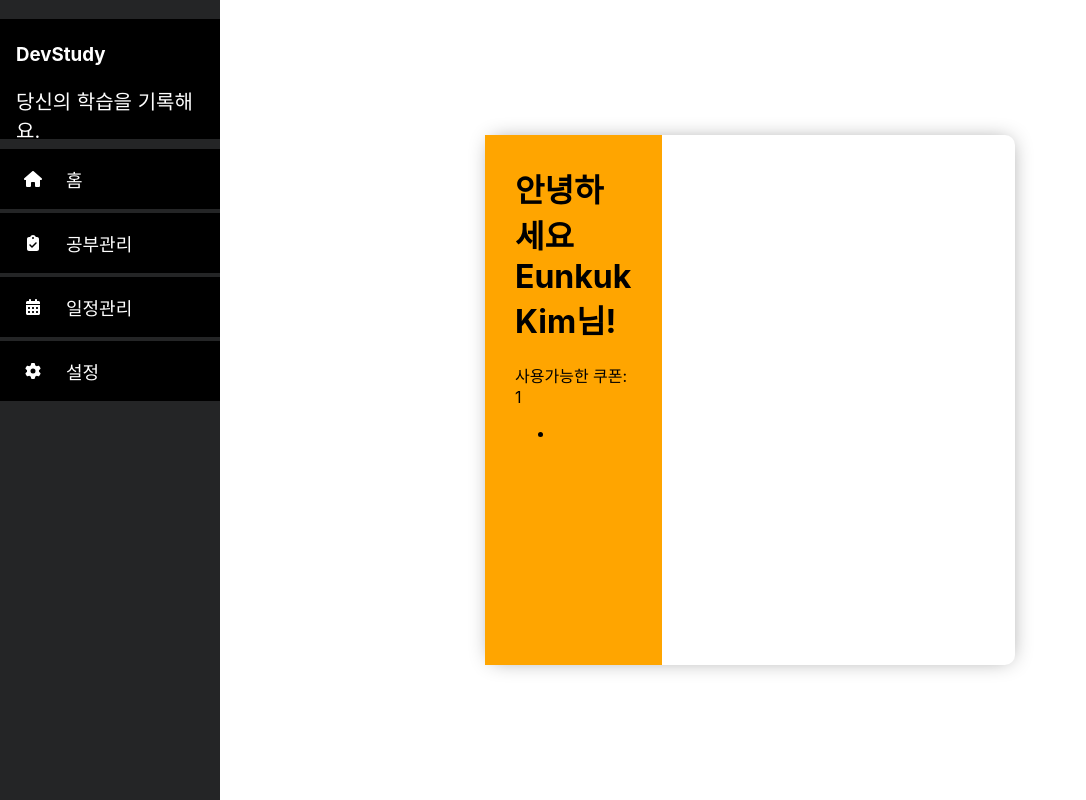
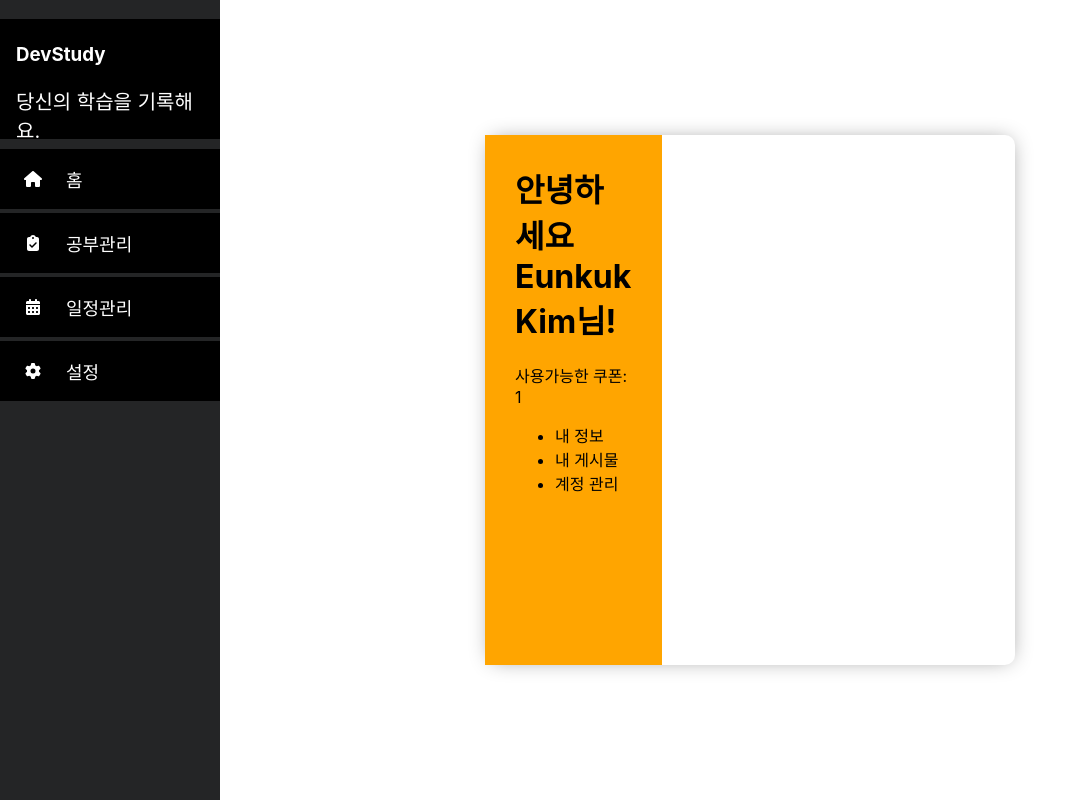
Before and after one commit to riverrevir/devstudy-today-front, a React (Create React App) app in the folder devstudy/: page /mypage in a window 1280 px wide. Shown: the whole page, without its empty margins (0-1086 px from the left). Built offline with nearby package versions, Linux system fonts and the light colour scheme.

Commit message:
feat: temporary menu items

```diff
--- a/devstudy/src/pages/MyPage/index.tsx
+++ b/devstudy/src/pages/MyPage/index.tsx
@@ -1,4 +1,10 @@
 import styled from "styled-components";
+
+const menuItems = [
+  { id: 1, name: '내 정보' },
+  { id: 2, name: '내 게시물' },
+  { id: 3, name: '계정 관리' }
+];
 
 function MyPage() {
   return <Container>
@@ -9,7 +15,11 @@
           <CouponInfo>사용가능한 쿠폰: {1}</CouponInfo>
         </Header>
         <MenuList>
-          <ItemWrapper></ItemWrapper>
+          {menuItems.map((item) =>
+            <ItemWrapper key={item.id}>
+              {item.name}
+            </ItemWrapper>
+          )}
         </MenuList>
       </SideMenuWrapper>
       <FormWrapper>
```
